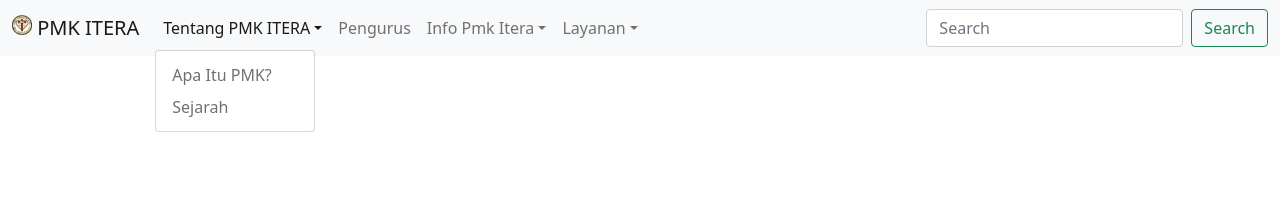
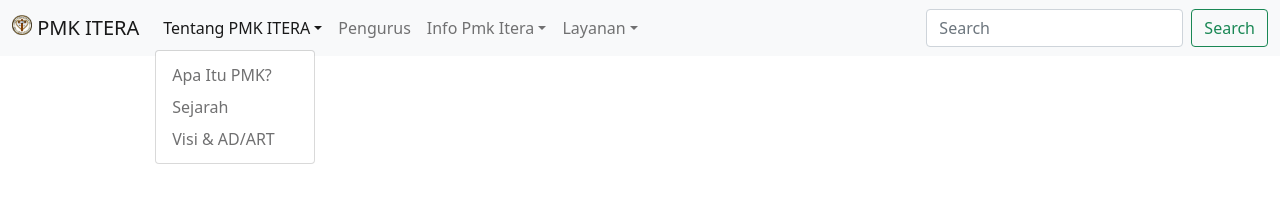
Before and after one commit to siburianbasrunki/PMKWEB, a Next.js app: page / in a window 1280 px wide. Both pictures are taken after a click on the button "Tentang PMK ITERA". Shown: the top 200 px of the page. Built offline with nearby package versions, Linux system fonts and the light colour scheme.

Commit message:
update navbar

```diff
--- a/components/navbar.js
+++ b/components/navbar.js
@@ -22,6 +22,11 @@ export default function Navigation() {
               <NavDropdown.Item className={style["link"]}>
                 <Link href="/sejarah">
                   <a>Sejarah</a>
+                </Link>{" "}
+              </NavDropdown.Item>
+              <NavDropdown.Item className={style["link"]}>
+                <Link href="/visi">
+                  <a>Visi & AD/ART</a>
                 </Link>{" "}
               </NavDropdown.Item>
             </NavDropdown>
```
